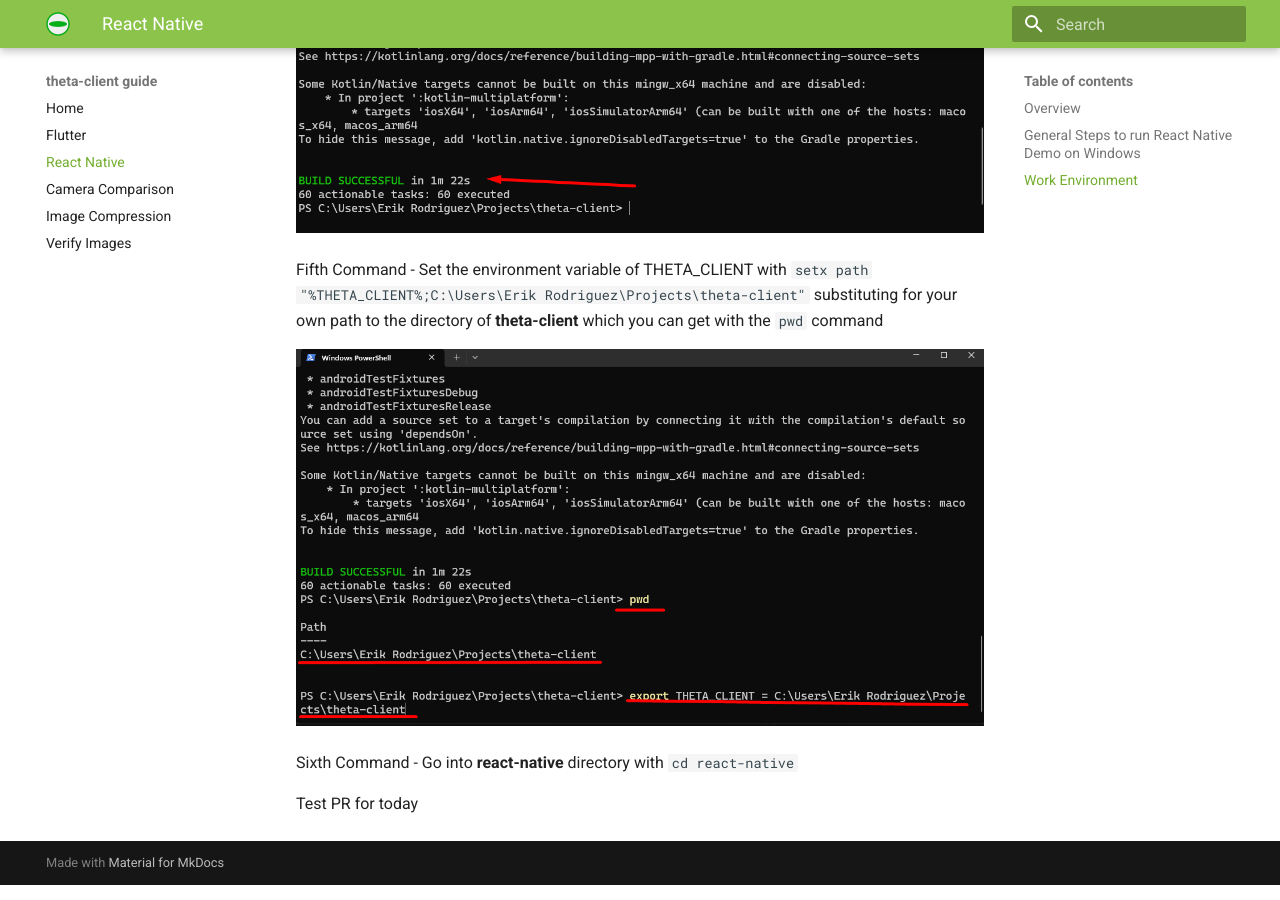
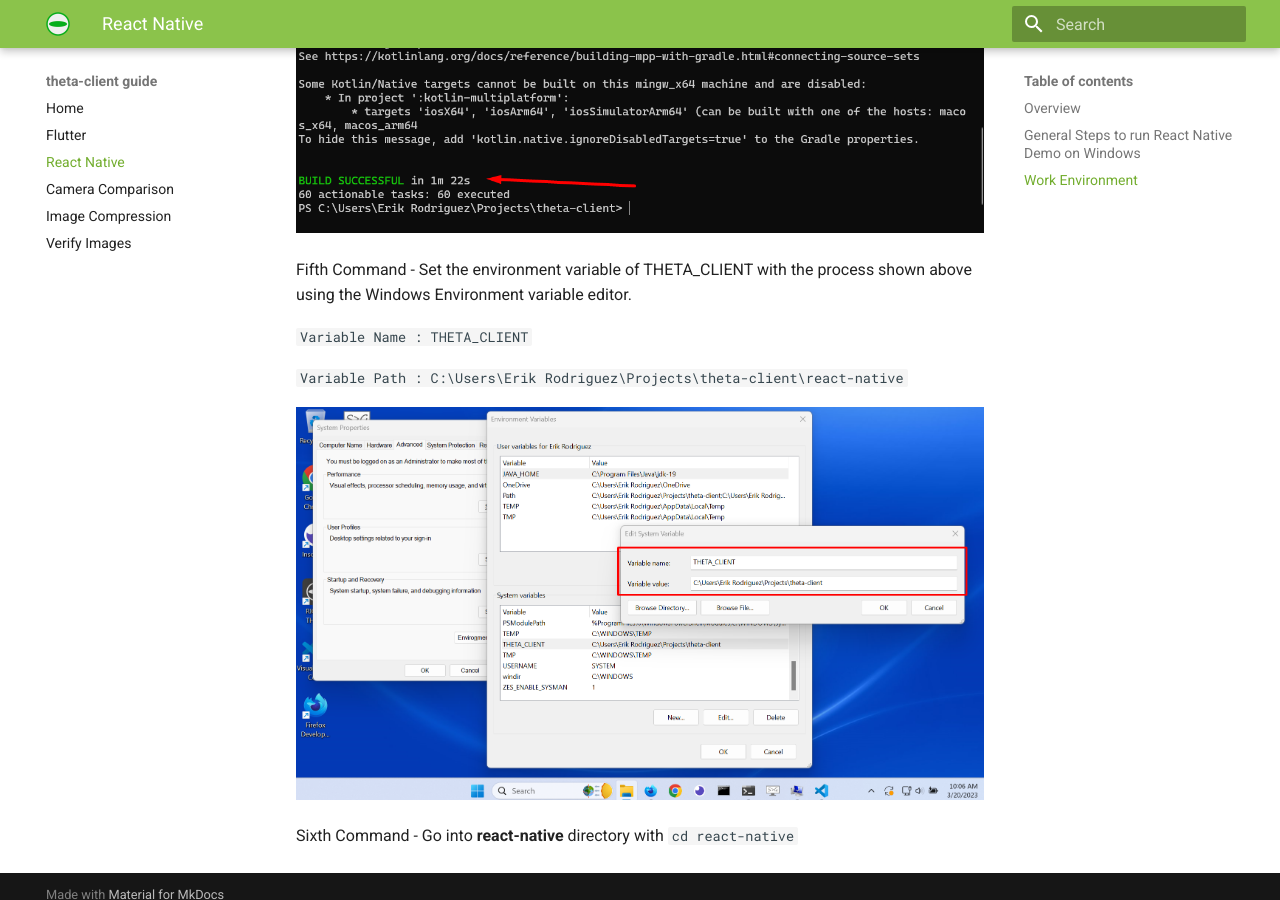
Before and after one commit to theta360developers/theta-client-guide, an MkDocs documentation site: the page built from docs/react-native-install.md, in a window 1280 px wide and 900 px high, scrolled down 6693 px. Built offline with MkDocs 1.6.1 and Material for MkDocs 9.7.7, drawn with Linux system fonts in a browser that asks for light colours.

Commit message:
changed image and step 5 is correct now

```diff
--- a/docs/react-native-install.md
+++ b/docs/react-native-install.md
@@ -91,10 +91,12 @@
 Screenshot below shows its successful
 ![successScreenshot](images/react_native/successBuild.png)
 
-Fifth Command - Set the environment variable of THETA_CLIENT with `setx path "%THETA_CLIENT%;C:\Users\Erik Rodriguez\Projects\theta-client"` substituting for your own path to the directory of **theta-client** which you can get with the `pwd` command
+Fifth Command - Set the environment variable of THETA_CLIENT with the process shown above using the Windows Environment variable editor.
+
+`Variable Name : THETA_CLIENT`
+
+`Variable Path : C:\Users\Erik Rodriguez\Projects\theta-client\react-native`
 
 ![exportVarScreenshot](images/react_native/exportVar.png)
 
 Sixth Command - Go into **react-native** directory with `cd react-native`
-
-Test PR for today
```
Also changed, not shown: docs/images/react_native/exportVar.png.
